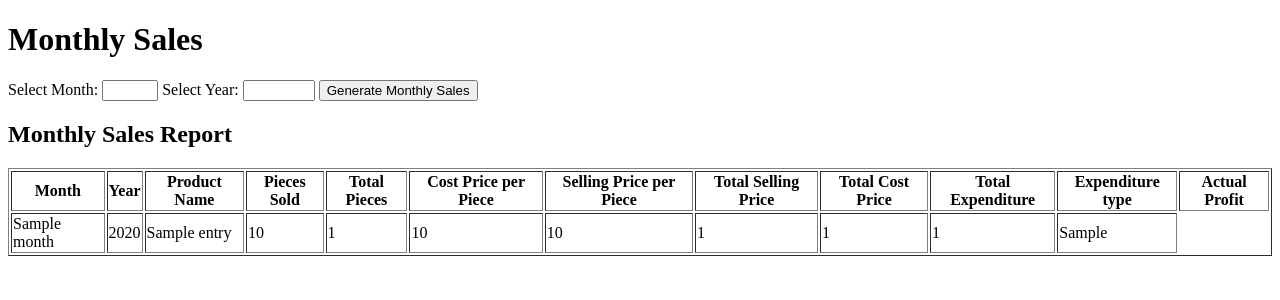
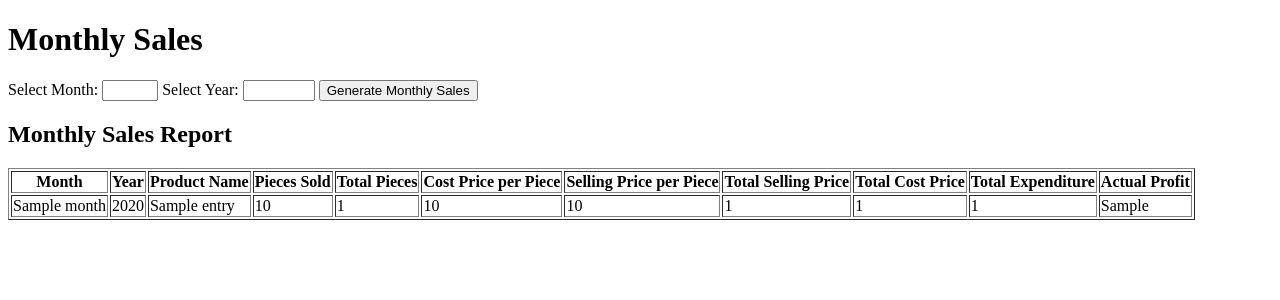
Before and after one commit to yashasbharadwaj1/CanteenSales, a Django app: template templates/monthly_sales.html in a window 1280 px wide. Shown: the top 300 px of the page. Run offline with Django 5.2, Linux system fonts and the light colour scheme; the template is opened without the code that fills it: most values are stand-ins (such as "Sample title", 1, 10 or a date in 2020).

Commit message:
unwanted extra column

```diff
--- a/templates/monthly_sales.html
+++ b/templates/monthly_sales.html
@@ -30,7 +30,6 @@
             <th>Total Selling Price</th>
             <th>Total Cost Price</th>
             <th>Total Expenditure</th>
-            <th>Expenditure type</th>
             <th>Actual Profit</th>
         </tr>
         {% for entry in monthly_profit %}
```
Also changed, not shown: db.sqlite3.
